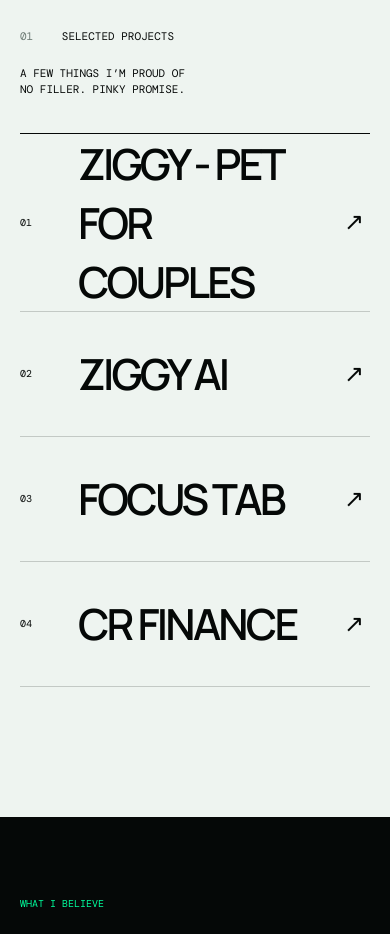
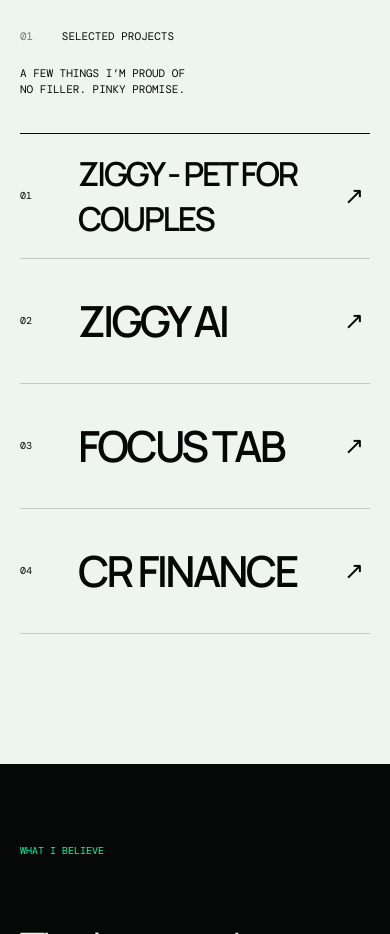
Before and after one commit to ManraiSingh/Portfolio, a website: page index.html in a window 390 px wide. Shown: the part 1500-2434 px from the top of the page. Drawn offline with nearby package versions, Linux system fonts and the light colour scheme; a web font is replaced by a local one.

Commit message:
Keep project titles on one line

```diff
--- a/assets/css/styles.css
+++ b/assets/css/styles.css
@@ -89,7 +89,8 @@ button { color: inherit; font: inherit; }
 .project > * { position: relative; z-index: 1; }
 .project:hover { color: var(--paper); border-color: transparent; }
 .project__number, .project__meta, .project__arrow { font: 10px/1.5 "DM Mono"; text-transform: uppercase; }
-.project__title { font-size: clamp(38px, 5.2vw, 80px); font-weight: 600; letter-spacing: -.065em; margin: 0; transition: transform .55s var(--ease); }
+.project__title { font-size: clamp(38px, 5.2vw, 80px); font-weight: 600; letter-spacing: -.065em; margin: 0; white-space: nowrap; transition: transform .55s var(--ease); }
+.project__title.is-long { font-size: clamp(30px, 3.4vw, 52px); }
 .project:hover .project__title { transform: translateX(18px); }
 .project__meta { display: grid; grid-template-columns: 1fr 1fr; gap: 10px; }
 .project__meta span { display: block; color: var(--muted); margin-bottom: 6px; }
@@ -270,7 +271,8 @@ button { color: inherit; font: inherit; }
   .section-head { grid-template-columns: 1fr; gap: 20px; }
   .section-head p:last-child { justify-self: start; }
   .project { grid-template-columns: 38px 1fr 26px; min-height: 125px; }
-  .project__title { font-size: 11vw; }
+  .project__title { font-size: 11vw; white-space: normal; }
+  .project__title.is-long { font-size: 8.5vw; }
   .project__meta, .project__preview { display: none; }
   .statement { padding-top: 80px; padding-bottom: 90px; }
   .about__grid { grid-template-columns: 1fr; }
--- a/assets/js/app.js
+++ b/assets/js/app.js
@@ -52,7 +52,7 @@ function renderProjects() {
   $("#project-list").innerHTML = portfolio.projects.map((project, index) => `
     <article class="project reveal" tabindex="0" data-project="${index}" aria-label="Open ${project.title} case study">
       <span class="project__number">${project.number}</span>
-      <h2 class="project__title">${project.title}</h2>
+      <h2 class="project__title${project.title.length > 14 ? " is-long" : ""}">${project.title}</h2>
       <div class="project__meta">
         <p><span>Discipline</span>${project.type}</p>
         <p><span>Year</span>${project.year}</p>
```
